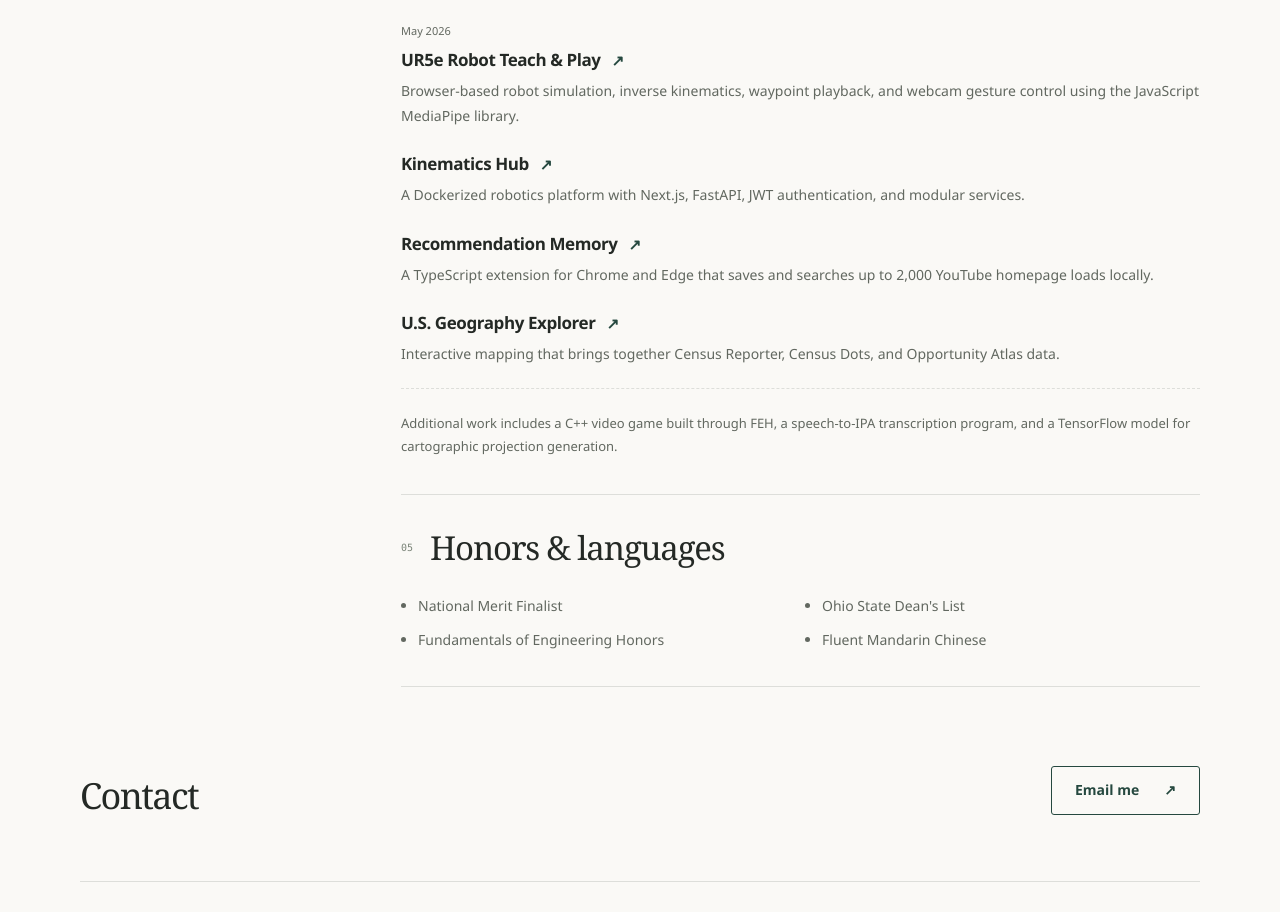
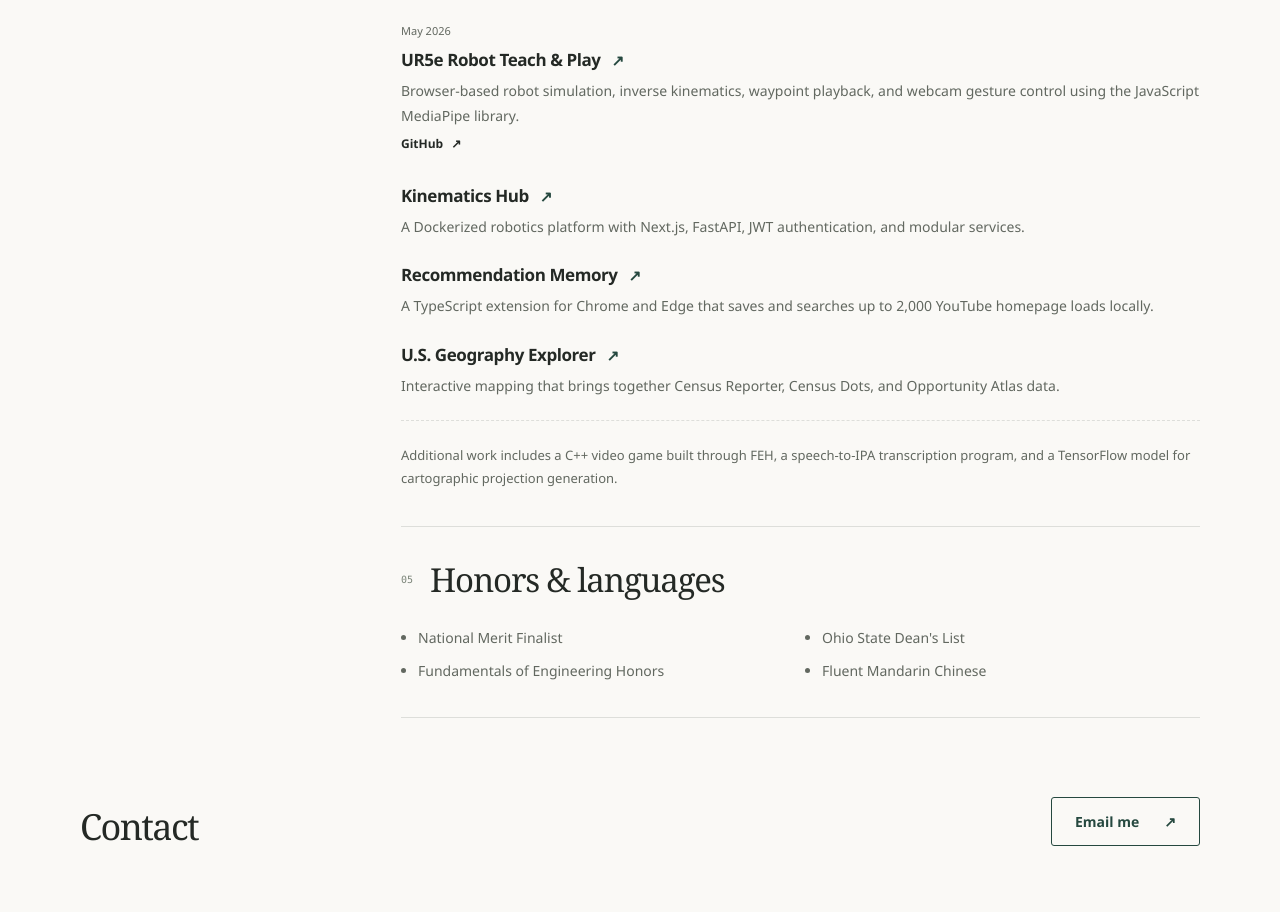
Before and after one commit to pekingperson/pekingperson.github.io, a plain HTML site: page resume.html in a window 1280 px wide. Shown: the part 2707-3619 px from the top of the page. Drawn offline with Linux system fonts and the light colour scheme.

Commit message:
Add explicit GitHub links for the UR5e robot simulator

```diff
--- a/resume.html
+++ b/resume.html
@@ -33,7 +33,7 @@
         <section class="resume-section" id="skills" aria-labelledby="skills-title"><div class="resume-section-heading"><span>03</span><h2 id="skills-title">Technical skills</h2></div><dl class="skill-list"><div><dt>Programming</dt><dd>Python, C++, MATLAB, Java, TypeScript</dd></div><div><dt>Robotics &amp; simulation</dt><dd>NVIDIA Isaac Sim, UR5e robot, ROS 2, MoveIt 2, Universal Manipulation Interface (UMI), robot calibration, teleoperation, inverse kinematics, gripper control</dd></div><div><dt>Computer vision &amp; AI</dt><dd>OpenCV, TensorFlow, MediaPipe, LLM/VLM evaluation, visual reasoning, model benchmarking, Weights &amp; Biases</dd></div><div><dt>Engineering &amp; development</dt><dd>Git/GitHub, Docker, Ubuntu Linux, SolidWorks, Onshape, CAD/STEP models</dd></div><div><dt>Web development</dt><dd>Next.js, FastAPI, JWT authentication, Chrome/Edge extensions</dd></div></dl></section>
         <section class="resume-section" id="resume-projects" aria-labelledby="resume-projects-title"><div class="resume-section-heading"><span>04</span><h2 id="resume-projects-title">Selected projects</h2></div>
           <div class="resume-project" id="gear-counter-resume"><h3><a href="./#gear-tooth-counter">Gear Tooth Counting from Images <span aria-hidden="true">↗</span></a></h3><p>September 2026 follow-on project: expanded the gear-counting tool to count teeth from images of 3D models, combining multiple views to handle gears that are partly hidden. Achieved 11/12 exact counts (91.7%) on both clean and synthetically masked views of a fixed 12-asset set; both tested transmission ratios were exact (2/2).</p></div>
-          <div class="resume-project"><div class="experience-meta"><time datetime="2026-05">May 2026</time></div><h3><a href="./#ur5e">UR5e Robot Teach &amp; Play <span aria-hidden="true">↗</span></a></h3><p>Browser-based robot simulation, inverse kinematics, waypoint playback, and webcam gesture control using the JavaScript MediaPipe library.</p></div><div class="resume-project"><h3><a href="./#kinematics">Kinematics Hub <span aria-hidden="true">↗</span></a></h3><p>A Dockerized robotics platform with Next.js, FastAPI, JWT authentication, and modular services.</p></div><div class="resume-project"><h3><a href="./#memory">Recommendation Memory <span aria-hidden="true">↗</span></a></h3><p>A TypeScript extension for Chrome and Edge that saves and searches up to 2,000 YouTube homepage loads locally.</p></div><div class="resume-project"><h3><a href="./#geography">U.S. Geography Explorer <span aria-hidden="true">↗</span></a></h3><p>Interactive mapping that brings together Census Reporter, Census Dots, and Opportunity Atlas data.</p></div><p class="additional-work">Additional work includes a C++ video game built through FEH, a speech-to-IPA transcription program, and a TensorFlow model for cartographic projection generation.</p></section>
+          <div class="resume-project"><div class="experience-meta"><time datetime="2026-05">May 2026</time></div><h3><a href="./#ur5e">UR5e Robot Teach &amp; Play <span aria-hidden="true">↗</span></a></h3><p>Browser-based robot simulation, inverse kinematics, waypoint playback, and webcam gesture control using the JavaScript MediaPipe library.</p><div class="project-links"><a href="https://github.com/pekingperson/Hand_Control_UR5e" target="_blank" rel="noopener noreferrer">GitHub <span aria-hidden="true">↗</span></a></div></div><div class="resume-project"><h3><a href="./#kinematics">Kinematics Hub <span aria-hidden="true">↗</span></a></h3><p>A Dockerized robotics platform with Next.js, FastAPI, JWT authentication, and modular services.</p></div><div class="resume-project"><h3><a href="./#memory">Recommendation Memory <span aria-hidden="true">↗</span></a></h3><p>A TypeScript extension for Chrome and Edge that saves and searches up to 2,000 YouTube homepage loads locally.</p></div><div class="resume-project"><h3><a href="./#geography">U.S. Geography Explorer <span aria-hidden="true">↗</span></a></h3><p>Interactive mapping that brings together Census Reporter, Census Dots, and Opportunity Atlas data.</p></div><p class="additional-work">Additional work includes a C++ video game built through FEH, a speech-to-IPA transcription program, and a TensorFlow model for cartographic projection generation.</p></section>
         <section class="resume-section" id="honors" aria-labelledby="honors-title"><div class="resume-section-heading"><span>05</span><h2 id="honors-title">Honors &amp; languages</h2></div><ul class="honors-list"><li>National Merit Finalist</li><li>Ohio State Dean's List</li><li>Fundamentals of Engineering Honors</li><li>Fluent Mandarin Chinese</li></ul></section>
       </div>
     </div>
```
Also changed, not shown: index.html (+1 -1 lines).
